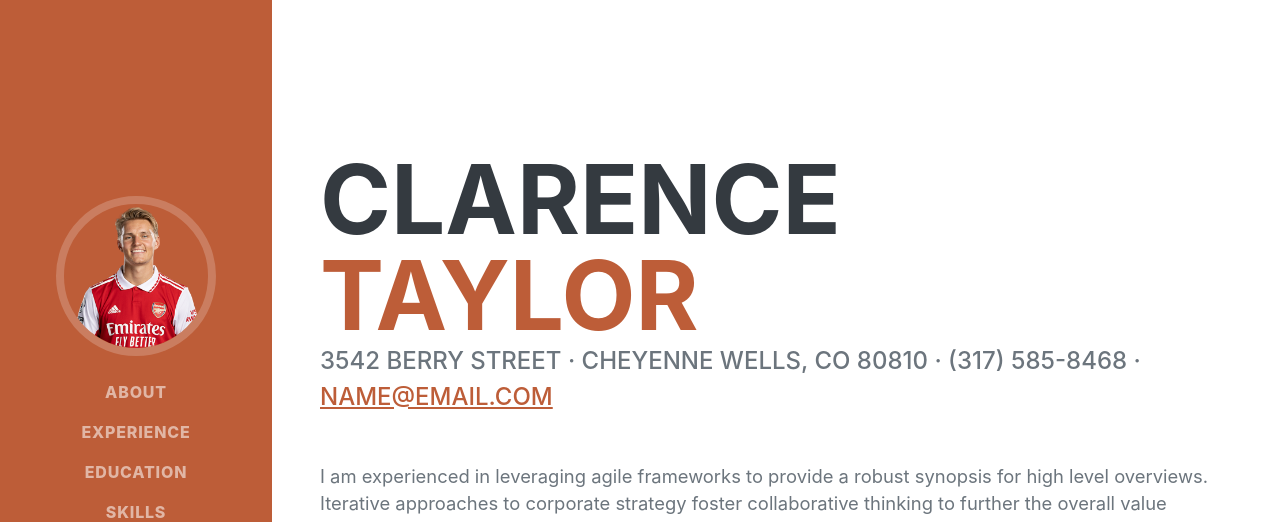
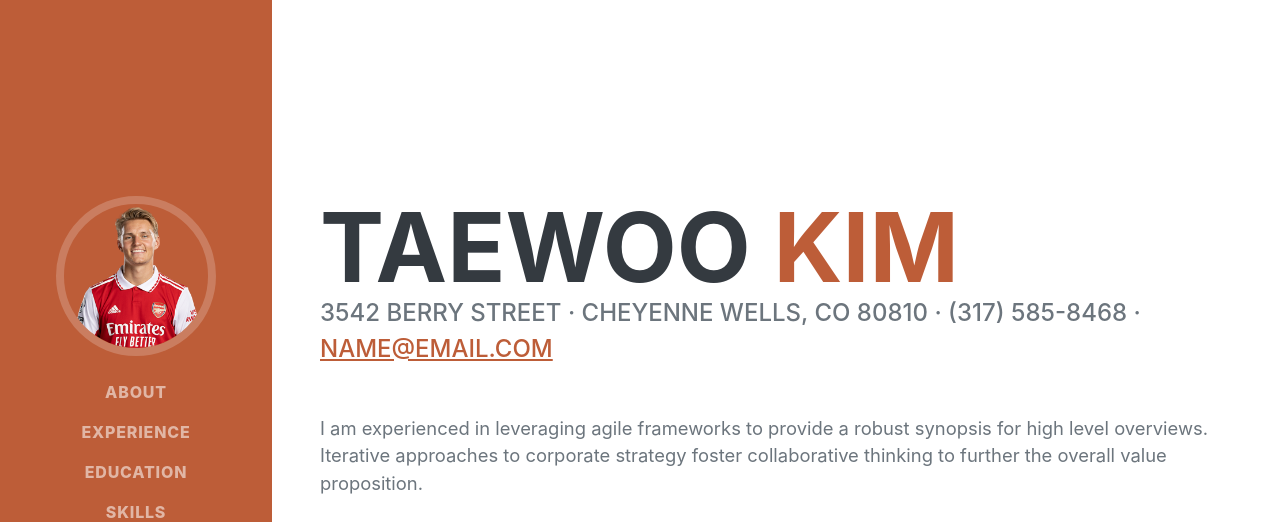
Before and after one commit to txwxkx/txwxkx.github.io, a plain HTML site: page index.html in a window 1280 px wide. Shown: the top 522 px of the page. Drawn offline with nearby package versions, Linux system fonts and the light colour scheme; a web font is replaced by a local one.

Commit message:
Add name

```diff
--- a/index.html
+++ b/index.html
@@ -90,8 +90,8 @@
       <section class="resume-section" id="about">
         <div class="resume-section-content">
           <h1 class="mb-0">
-            Clarence
-            <span class="text-primary">Taylor</span>
+            Taewoo
+            <span class="text-primary">Kim</span>
           </h1>
           <div class="subheading mb-5">
             3542 Berry Street · Cheyenne Wells, CO 80810 · (317) 585-8468 ·
```
